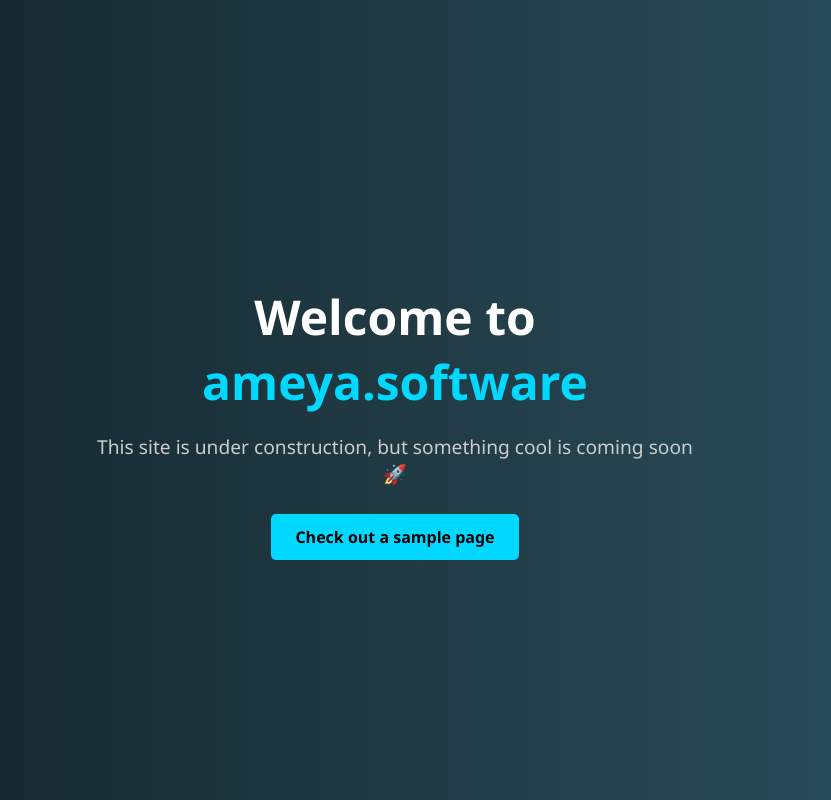
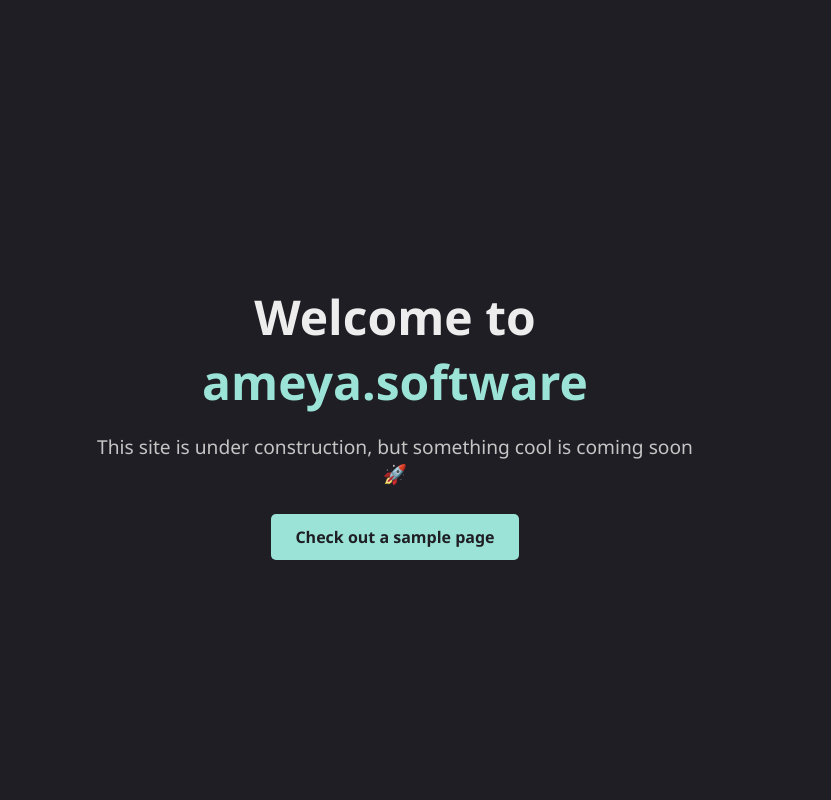
Before and after one commit to AmeyaMad/ameya.software, a plain HTML site: page public/index.html in a window 1280 px wide. Shown: the whole page, without its empty margins (245-1076 px from the left). Drawn offline with Linux system fonts and the light colour scheme.

Commit message:
Changed color scheme

```diff
--- a/backend/server.js
+++ b/backend/server.js
@@ -9,6 +9,6 @@ const PORT = 3000;
 app.use(express.static(path.join(__dirname, '../public')));
 
 app.listen(PORT, () => {
-    console.log(`Server running at http://ameya.software`);
+    console.log(`Server running at https://ameya.software`);
 
 });
--- a/public/frontend/style.css
+++ b/public/frontend/style.css
@@ -2,8 +2,8 @@ body {
     margin: 0;
     padding: 0;
     font-family: 'Segoe UI', Tahoma, Geneva, Verdana, sans-serif;
-    background: linear-gradient(to right, #0f2027, #203a43, #2c5364);
-    color: white;
+    background-color: #1E1E24;
+    color: #EDEDED;
     display: flex;
     align-items: center;
     justify-content: center;
@@ -22,19 +22,19 @@ h1 {
 }
 
 h1 span {
-    color: #00d8ff;
+    color: #9AE3D6;
 }
 
 p {
     font-size: 1.2em;
     margin-bottom: 2em;
-    color: #ccc;
+    color: #C5C5C5;
 }
 
 .btn {
     text-decoration: none;
-    background-color: #00d8ff;
-    color: #000;
+    background-color: #9AE3D6;
+    color: #1E1E24;
     padding: 0.75em 1.5em;
     border-radius: 5px;
     font-weight: bold;
@@ -42,5 +42,5 @@ p {
 }
 
 .btn:hover {
-    background-color: #00a2c6;
+    background-color: #F39F5A;
 }
```
